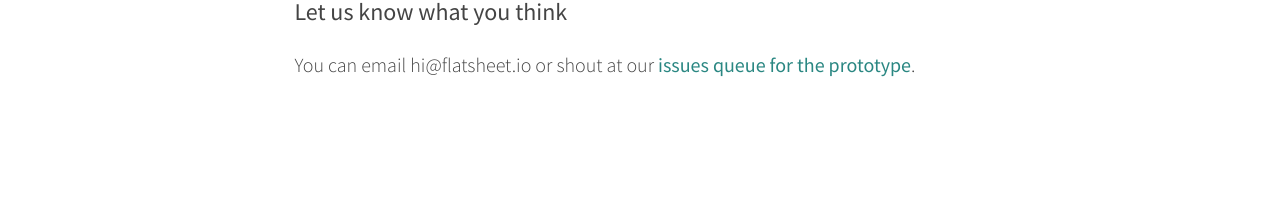
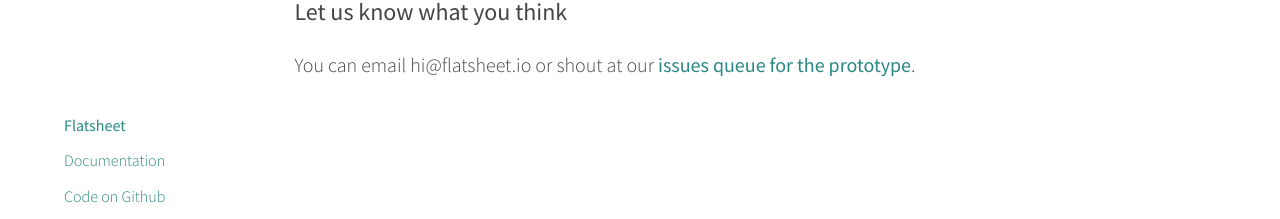
Before and after one commit to flatsheet/flatsheet.github.io, a Jekyll site: the page built from index.html, in a window 1280 px wide. Shown: the part 1945-2164 px from the top of the page. Built offline with Jekyll 4.4.1, drawn with Linux system fonts in a browser that asks for light colours; nearby versions of some CDN libraries; Markdown is read by kramdown in place of the engine named in the settings; before the commit the page ends 2045 px from its top, so only the background shows below that.

Commit message:
add footer

```diff
--- a/_layouts/default.html
+++ b/_layouts/default.html
@@ -35,7 +35,9 @@
 
 <footer>
   <div class="container">
-    <h5></h5>
+    <p><b><a href="http://flatsheet.io" target="blank">Flatsheet</a></b></p>
+    <p><a href="http://flatsheet.io/docs" target="blank">Documentation</a></p>
+    <p><a href="http://github.com/flatsheet" target="blank">Code on Github</a></p>
   </div>
 </footer>
 
```
